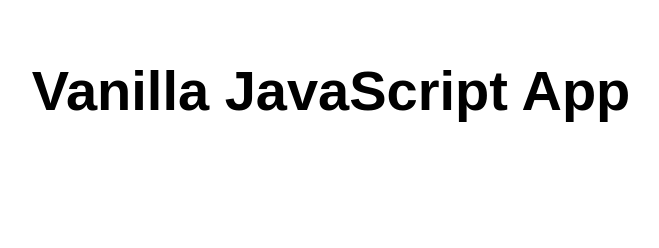
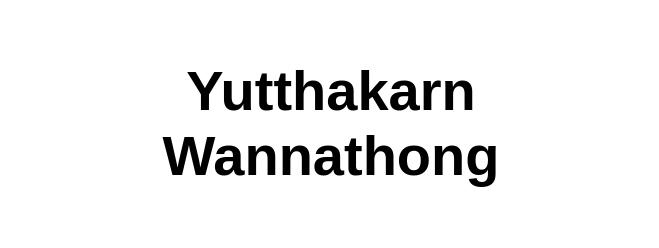
Before and after one commit to Wxppx713/7713, a website: page src/index.html in a window 1280 px wide. Shown: the whole page, without its empty margins (309-968 px from the left). Drawn offline with Linux system fonts and the light colour scheme.

Commit message:
Update index.html

```diff
--- a/src/index.html
+++ b/src/index.html
@@ -5,12 +5,12 @@
   <meta charset="UTF-8">
   <meta name="viewport" content="width=device-width, initial-scale=1.0">
   <link rel="stylesheet" href="styles.css">
-  <title>Yuttahakarn Wannathong</title>
+  <title>Vanilla JavaScript App</title>
 </head>
 
 <body>
   <main>
-    <h1>Vanilla JavaScript App</h1>
+    <h1>Yutthakarn Wannathong</h1>
   </main>
 </body>
 
```
